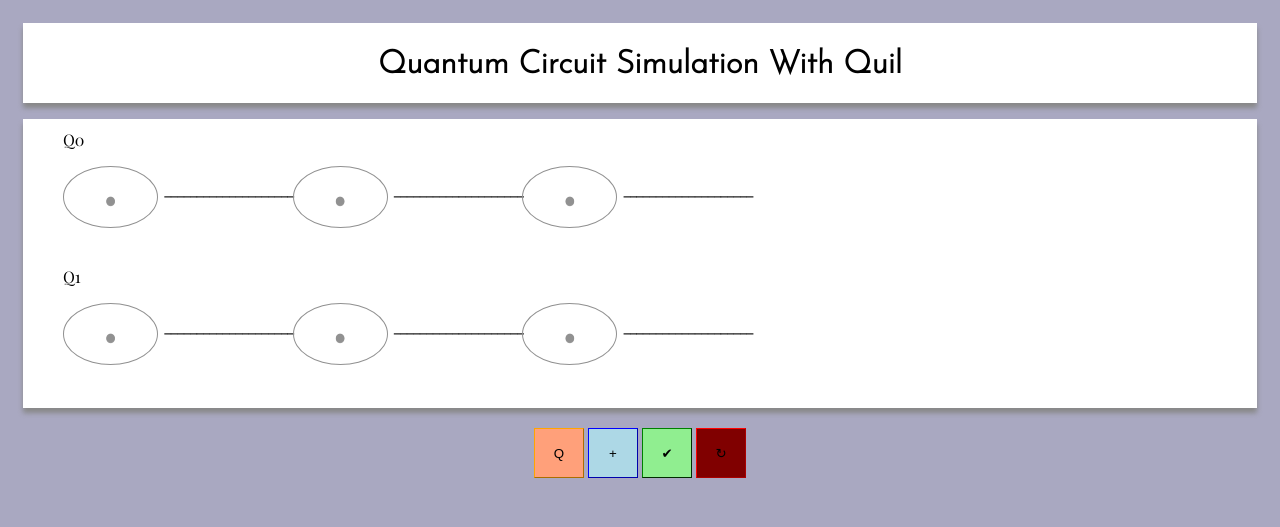
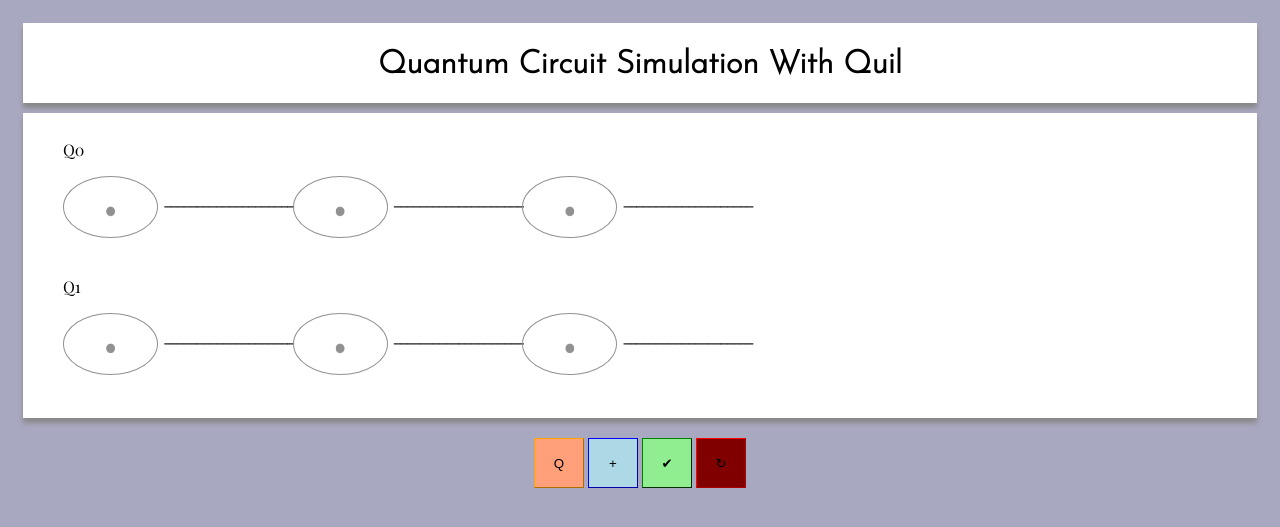
Before and after one commit to rasa97/quil-sim, a Flask app: page / in a window 1280 px wide. Shown: the top 527 px of the page. Run offline with Flask 2, Linux system fonts and the light colour scheme; some libraries are stand-ins or nearby versions.

Commit message:
style correction for adding more operations

```diff
--- a/static/css/style.css
+++ b/static/css/style.css
@@ -8,6 +8,7 @@
     clear: both;
 }
 .menu {
+    width: 2500px;
     margin: 0px auto;
 }
 .menu li {
@@ -104,8 +105,10 @@ body{
 #container{
     text-align: left;
     box-shadow: 0px 5px 5px #888888;
+    margin-top: 10px;
     background: white;
     font-family: 'Playfair Display', serif;
+    overflow:auto;
 }
 #firstq{
     padding-top: 10px;
```
